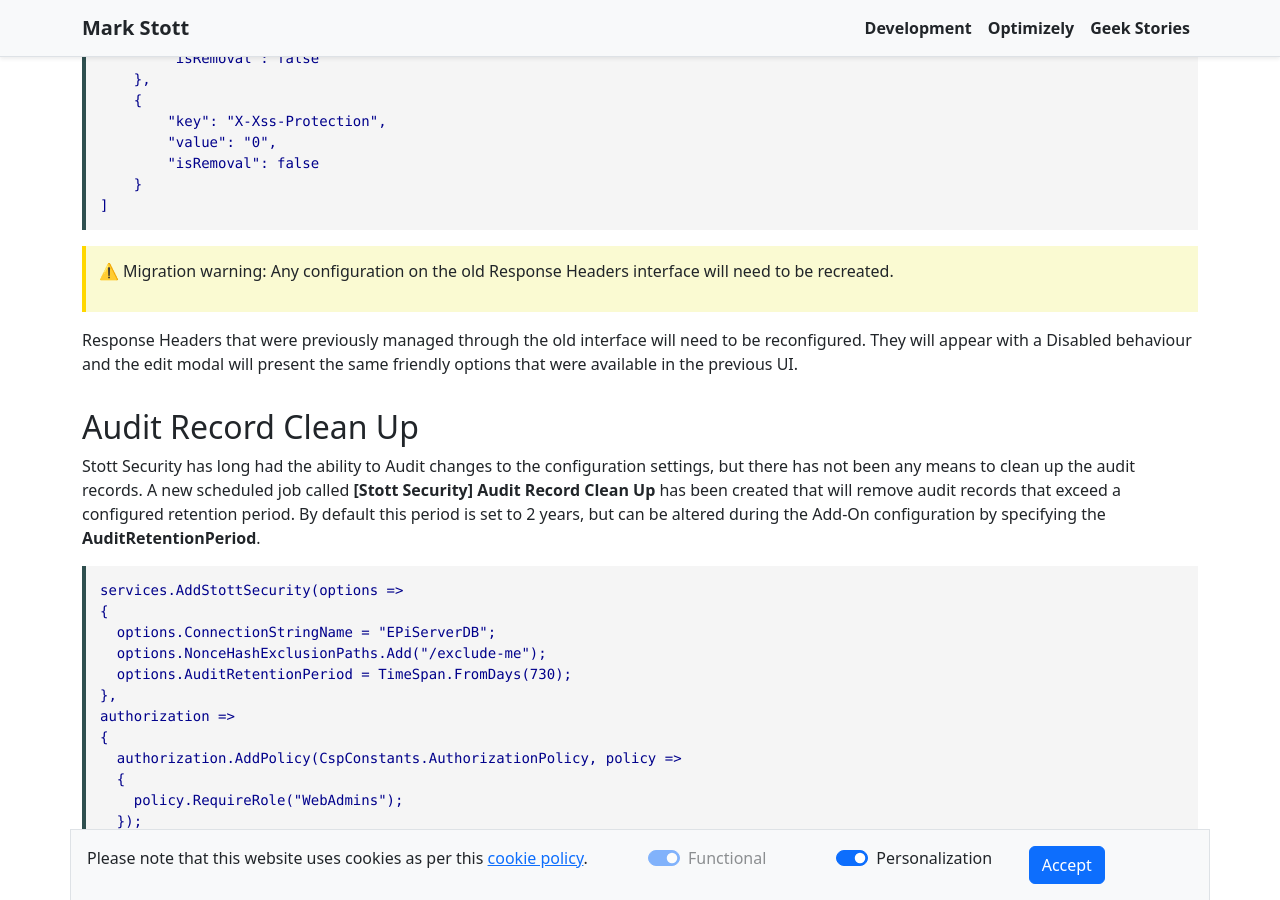
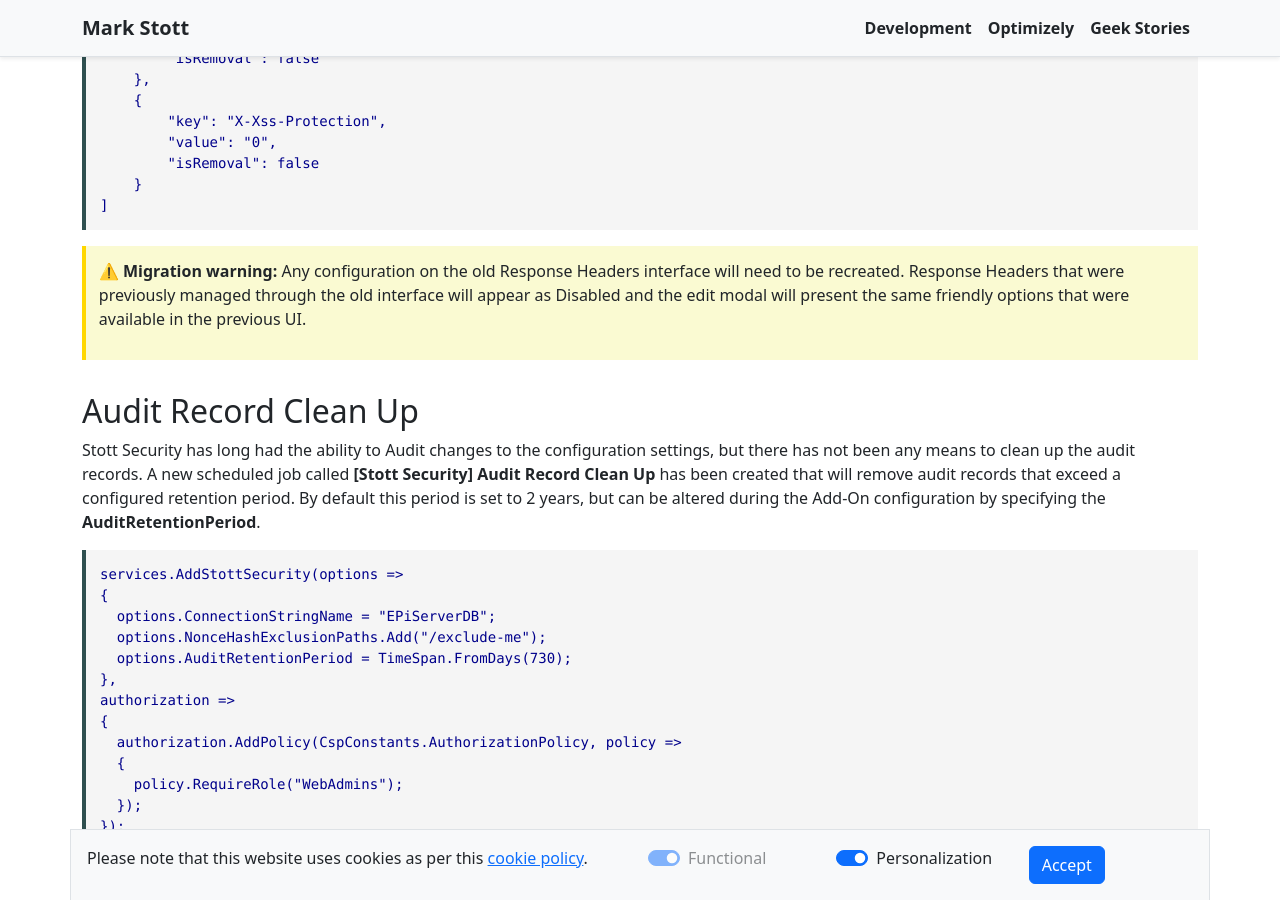
Before and after one commit to GeekInTheNorth/GeekInTheNorth.github.io, a Jekyll site: the page built from _posts/2026-03-05-stott-security-5.md, in a window 1280 px wide and 900 px high, scrolled down 2475 px. Built offline with Jekyll 4.4.1, drawn with Linux system fonts in a browser that asks for light colours.

Commit message:
Update migration warning for Response Headers interface in Stott Security v5 documentation

````diff
--- a/_posts/2026-03-05-stott-security-5.md
+++ b/_posts/2026-03-05-stott-security-5.md
@@ -73,9 +73,7 @@ For Headless users, the Header Listing API has been updated so that all configur
 ]
 ```
 
-> ⚠️ Migration warning: Any configuration on the old Response Headers interface will need to be recreated.
-
-Response Headers that were previously managed through the old interface will need to be reconfigured.  They will appear with a Disabled behaviour and the edit modal will present the same friendly options that were available in the previous UI.
+> ⚠️ **Migration warning:** Any configuration on the old Response Headers interface will need to be recreated. Response Headers that were previously managed through the old interface will appear as Disabled and the edit modal will present the same friendly options that were available in the previous UI.
 
 ## Audit Record Clean Up
 
````
